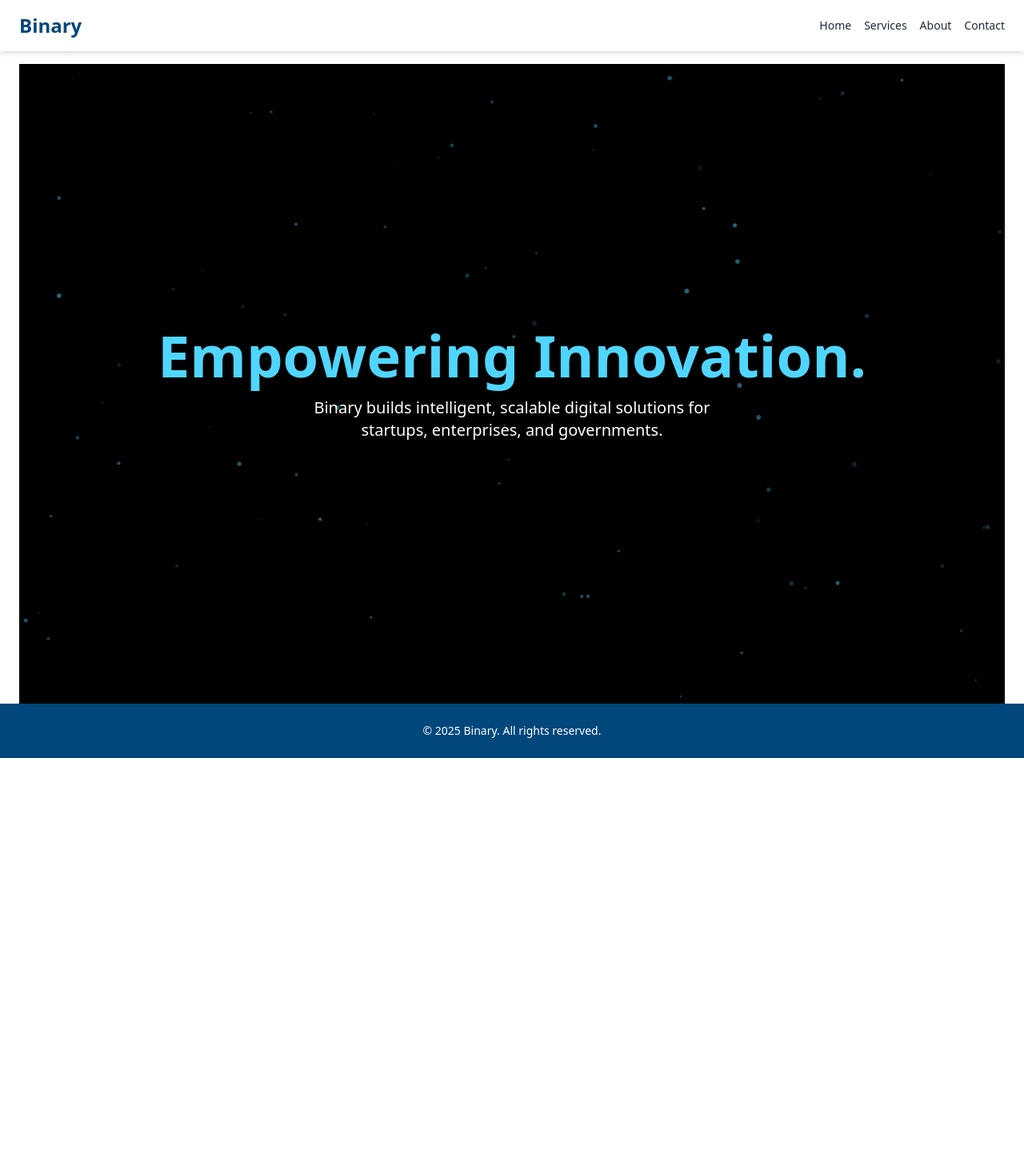
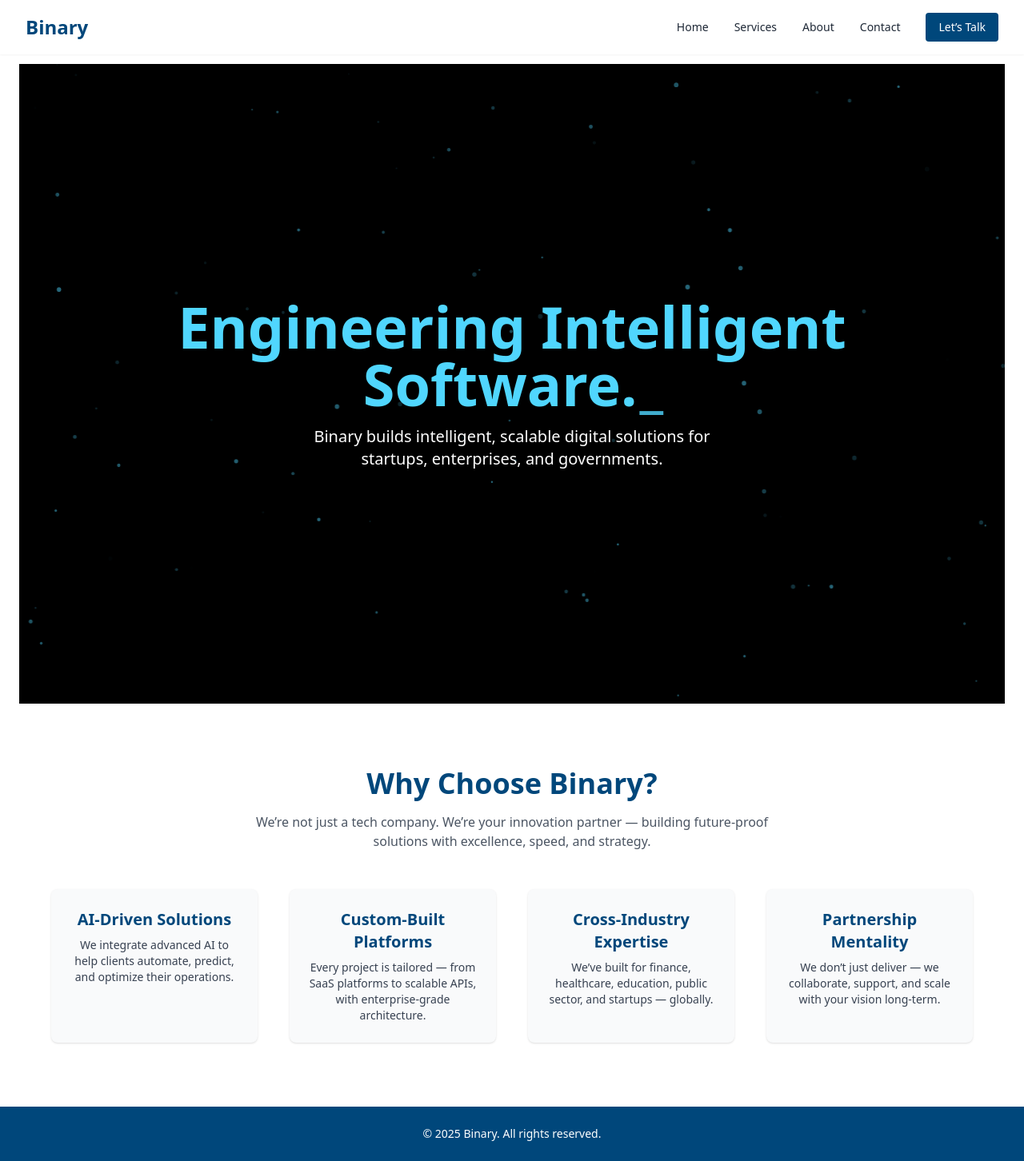
Before and after one commit to Ademolah/Binary-Web, a React (Create React App) app: page / in a window 1280 px wide. Shown: the whole page at 80% size. Before the commit the page ends 948 px from the top, so only its background shows below. Built offline with nearby package versions, Linux system fonts and the light colour scheme.

Commit message:
home page refactored

```diff
--- a/package.json
+++ b/package.json
@@ -9,10 +9,12 @@
     "@testing-library/react": "^16.3.0",
     "@testing-library/user-event": "^13.5.0",
     "framer-motion": "^12.23.6",
+    "lucide-react": "^0.525.0",
     "react": "^19.1.0",
     "react-dom": "^19.1.0",
     "react-router-dom": "^7.7.0",
     "react-scripts": "5.0.1",
+    "react-simple-typewriter": "^5.0.1",
     "web-vitals": "^2.1.4"
   },
   "scripts": {
--- a/src/components/Navbar.jsx
+++ b/src/components/Navbar.jsx
@@ -1,16 +1,73 @@
-import React from 'react';
+import React, { useState } from 'react';
 import { Link } from 'react-router-dom';
+import { Menu, X } from 'lucide-react';
 
 const Navbar = () => {
+  const [mobileOpen, setMobileOpen] = useState(false);
+
+  const navLinks = [
+    { name: 'Home', path: '/' },
+    { name: 'Services', path: '/services' },
+    { name: 'About', path: '/about' },
+    { name: 'Contact', path: '/contact' },
+  ];
+
   return (
-    <nav className="bg-white shadow-md fixed top-0 left-0 w-full z-50 px-6 py-4 flex justify-between items-center">
-      <h1 className="text-2xl font-bold text-[#00477B]">Binary</h1>
-      <div className="space-x-4 text-sm font-medium text-gray-800">
-        <Link to="/">Home</Link>
-        <Link to="/services">Services</Link>
-        <Link to="/about">About</Link>
-        <Link to="/contact">Contact</Link>
+    <nav className="fixed top-0 left-0 w-full z-50 bg-white/70 backdrop-blur-md shadow-sm">
+      <div className="max-w-7xl mx-auto px-4 sm:px-6 lg:px-8 py-4 flex justify-between items-center">
+        {/* Logo */}
+        <h1 className="text-2xl font-bold text-[#00477B]">Binary</h1>
+
+        {/* Desktop Nav */}
+        <div className="hidden md:flex space-x-8 items-center text-sm font-medium text-gray-800">
+          {navLinks.map((link) => (
+            <Link
+              key={link.name}
+              to={link.path}
+              className="hover:text-[#00477B] transition-colors duration-200"
+            >
+              {link.name}
+            </Link>
+          ))}
+          <Link
+            to="/contact"
+            className="bg-[#00477B] text-white px-4 py-2 rounded hover:bg-[#00355c] transition"
+          >
+            Let’s Talk
+          </Link>
+        </div>
+
+        {/* Mobile Hamburger */}
+        <button
+          className="md:hidden text-gray-700"
+          onClick={() => setMobileOpen(!mobileOpen)}
+        >
+          {mobileOpen ? <X size={28} /> : <Menu size={28} />}
+        </button>
       </div>
+
+      {/* Mobile Menu */}
+      {mobileOpen && (
+        <div className="md:hidden bg-white border-t border-gray-200 px-6 pb-4 space-y-3 text-gray-800 font-medium">
+          {navLinks.map((link) => (
+            <Link
+              key={link.name}
+              to={link.path}
+              onClick={() => setMobileOpen(false)}
+              className="block py-2 border-b border-gray-100 hover:text-[#00477B]"
+            >
+              {link.name}
+            </Link>
+          ))}
+          <Link
+            to="/contact"
+            onClick={() => setMobileOpen(false)}
+            className="inline-block mt-2 w-full text-center bg-[#00477B] text-white px-4 py-2 rounded hover:bg-[#00355c] transition"
+          >
+            Let’s Talk
+          </Link>
+        </div>
+      )}
     </nav>
   );
 };
--- a/src/pages/Home.jsx
+++ b/src/pages/Home.jsx
@@ -1,20 +1,78 @@
 import React from 'react';
 import CanvasBackground from '../components/CanvasBackground';
+import { Typewriter } from 'react-simple-typewriter';
 
 const Home = () => {
   return (
+    <>
       <div className="relative h-screen overflow-hidden bg-black text-white">
         <CanvasBackground />
 
         <div className="relative z-10 flex flex-col items-center justify-center h-full text-center px-4">
           <h1 className="text-4xl sm:text-5xl md:text-7xl font-bold text-[#50D6FE]">
-          Empowering Innovation.
+            <Typewriter
+              words={['Empowering Innovation.', 'Engineering Intelligent Software.', 'Building the Future with Code.']}
+              loop={true}
+              cursor
+              cursorStyle="_"
+              typeSpeed={60}
+              deleteSpeed={40}
+              delaySpeed={1500}
+            />
           </h1>
+
           <p className="mt-4 max-w-xl text-base sm:text-lg md:text-xl text-white">
             Binary builds intelligent, scalable digital solutions for startups, enterprises, and governments.
           </p>
         </div>
       </div>
+
+      {/* ✅ Insert "Why Binary?" Section here */}
+      <section className="bg-white py-20 px-6 text-gray-800">
+        <div className="max-w-6xl mx-auto text-center">
+          <h2 className="text-3xl md:text-4xl font-bold text-[#00477B] mb-4">
+            Why Choose Binary?
+          </h2>
+          <p className="text-gray-600 mb-12 max-w-2xl mx-auto">
+            We’re not just a tech company. We’re your innovation partner — building future-proof solutions with excellence, speed, and strategy.
+          </p>
+
+          <div className="grid gap-10 grid-cols-1 sm:grid-cols-2 md:grid-cols-4">
+            {/* Card 1 */}
+            <div className="p-6 bg-[#F9FAFB] rounded-lg shadow hover:shadow-md transition-all">
+              <h3 className="text-xl font-semibold text-[#00477B] mb-2">AI-Driven Solutions</h3>
+              <p className="text-sm text-gray-700">
+                We integrate advanced AI to help clients automate, predict, and optimize their operations.
+              </p>
+            </div>
+
+            {/* Card 2 */}
+            <div className="p-6 bg-[#F9FAFB] rounded-lg shadow hover:shadow-md transition-all">
+              <h3 className="text-xl font-semibold text-[#00477B] mb-2">Custom-Built Platforms</h3>
+              <p className="text-sm text-gray-700">
+                Every project is tailored — from SaaS platforms to scalable APIs, with enterprise-grade architecture.
+              </p>
+            </div>
+
+            {/* Card 3 */}
+            <div className="p-6 bg-[#F9FAFB] rounded-lg shadow hover:shadow-md transition-all">
+              <h3 className="text-xl font-semibold text-[#00477B] mb-2">Cross-Industry Expertise</h3>
+              <p className="text-sm text-gray-700">
+                We’ve built for finance, healthcare, education, public sector, and startups — globally.
+              </p>
+            </div>
+
+            {/* Card 4 */}
+            <div className="p-6 bg-[#F9FAFB] rounded-lg shadow hover:shadow-md transition-all">
+              <h3 className="text-xl font-semibold text-[#00477B] mb-2">Partnership Mentality</h3>
+              <p className="text-sm text-gray-700">
+                We don’t just deliver — we collaborate, support, and scale with your vision long-term.
+              </p>
+            </div>
+          </div>
+        </div>
+      </section>
+    </>
   );
 };
 
```
Also changed, not shown: 1 other file (tests, documents, lock files or other folders). Lines whose indentation alone changed are shown as unchanged.
